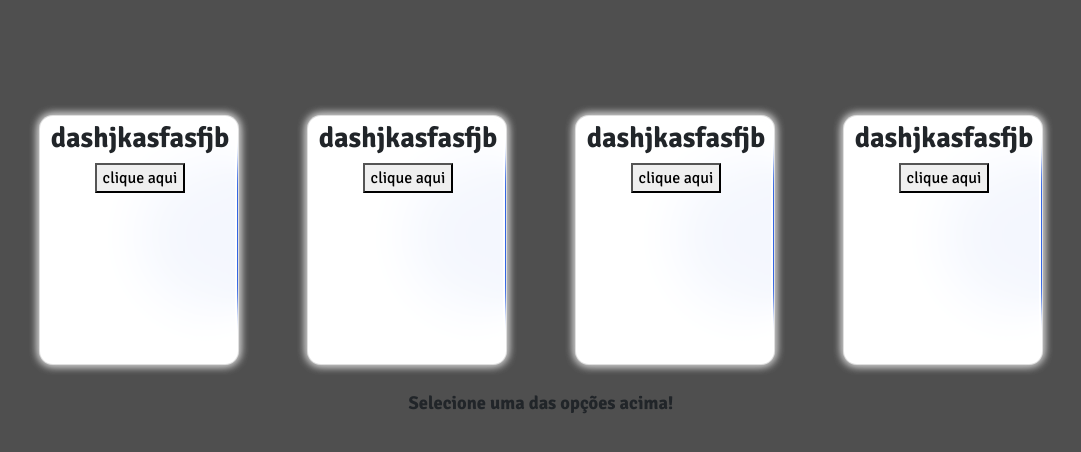
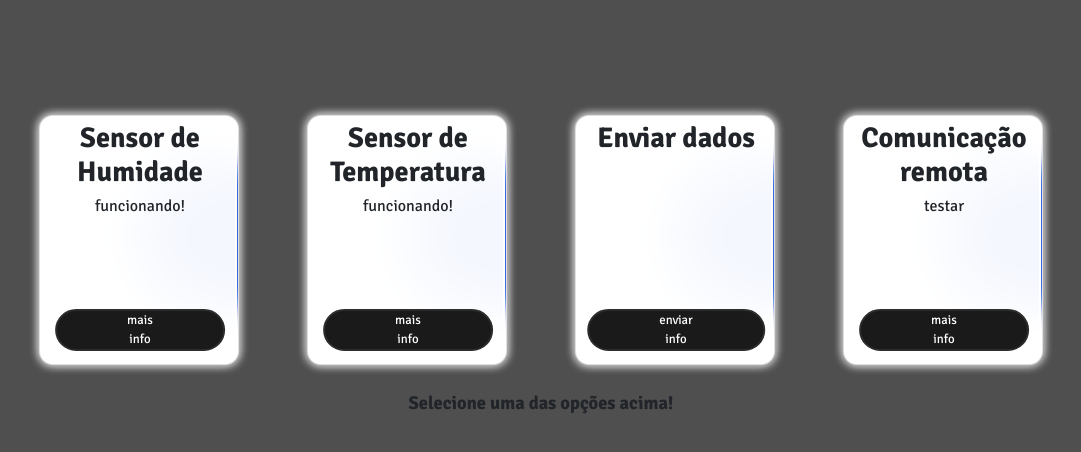
Before and after one commit to Navarro45/ExpCriativpjbl02, a Flask app: page /home in a window 1280 px wide. Shown: the part 56-508 px from the top of the page, without its empty margins (99-1180 px from the left). Run offline with Flask 3, Linux system fonts and the light colour scheme; some libraries are stand-ins or nearby versions.

Commit message:
update12
css, html

```diff
--- a/ExpCriativpjbl02-main/pjbl2/static/css/cards.css
+++ b/ExpCriativpjbl02-main/pjbl2/static/css/cards.css
@@ -62,3 +62,46 @@
         transform: translate(-100%, -100%) translate3d(0, 0, 0);
     }
 }
+
+.boton {
+    padding: 0px 70px; /* Padronizado para ambos os botões */
+    border: 2px solid #2c2c2c;
+    background-color: #1a1a1a;
+    color: #ffffff;
+    font-size: 0.8rem; /* Tamanho de fonte uniforme para ambos os botões */
+    cursor: pointer;
+    border-radius: 30px;
+    transition: all 0.4s ease;
+    outline: none;
+    position: absolute;
+    bottom: 10px;
+    left: 50%;
+    transform: translateX(-50%);
+    overflow: hidden;
+    font-weight: 100;
+}
+
+  .boton::after {
+    content: "";
+    position: absolute;
+    top: 0;
+    left: 0;
+    width: 100%;
+    height: 100%;
+    background: radial-gradient(
+      circle,
+      rgba(255, 255, 255, 0.25) 0%,
+      rgba(255, 255, 255, 0) 70%
+    );
+    transform: scale(0);
+    transition: transform 0.5s ease;
+  }
+
+  .boton:hover::after {
+    transform: scale(4);
+  }
+
+  .boton:hover {
+    border-color: #666666;
+    background: #292929;
+  }
--- a/ExpCriativpjbl02-main/pjbl2/templates/home.html
+++ b/ExpCriativpjbl02-main/pjbl2/templates/home.html
@@ -11,29 +11,33 @@
             <div class="container">
                 <div class="card">
                     <div class="bg">
-                        <h4>dashjkasfasfjb</h4>
-                        <button>clique aqui</button>
+                        <h4>Sensor de Humidade</h4>
+                        <h6> funcionando! </h6>
+                        <button class="boton">mais info</button>
                     </div>
                     <div class="blob"></div>
                 </div>
                 <div class="card">
                     <div class="bg">
-                        <h4>dashjkasfasfjb</h4>
-                        <button>clique aqui</button>
+                        <h4>Sensor de Temperatura</h4>
+                        <h6> funcionando! </h6>
+                        <button class="boton">mais info</button>
                     </div>
                     <div class="blob"></div>
                 </div>
                 <div class="card">
                     <div class="bg">
-                        <h4>dashjkasfasfjb</h4>
-                        <button>clique aqui</button>
+                        <h4>Enviar dados</h4>
+                        <h6> </h6>
+                        <button class="boton">enviar info</button>
                     </div>
                     <div class="blob"></div>
                 </div>
                 <div class="card">
                     <div class="bg">
-                        <h4>dashjkasfasfjb</h4>
-                        <button>clique aqui</button>
+                        <h4>Comunicação remota</h4>
+                        <h6> testar </h6>
+                        <button class="boton">mais info</button>
                     </div>
                     <div class="blob"></div>
                 </div>
```
